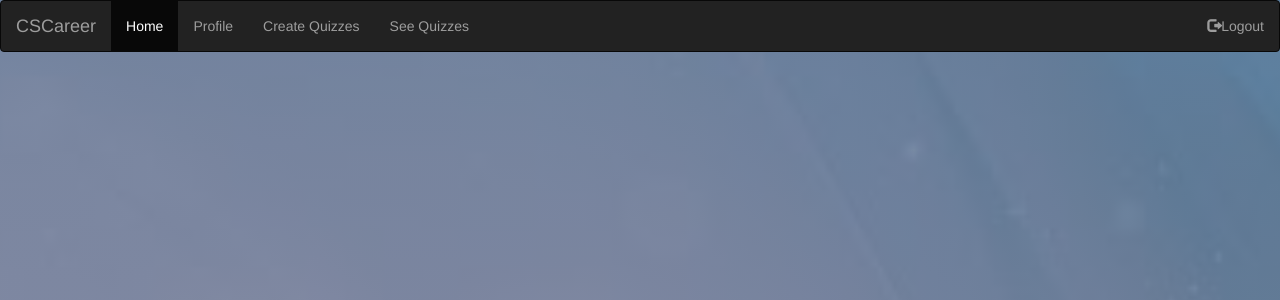
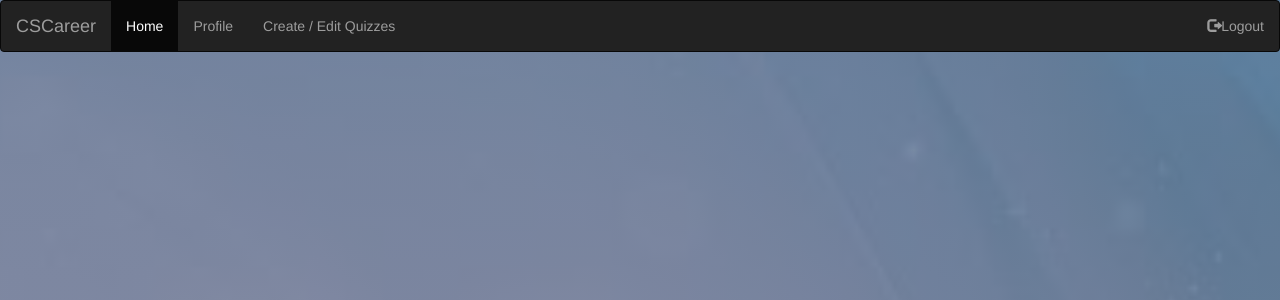
Before and after one commit to hamzapehlivan/Database-Project, a PHP site: page /admin.php in a window 1280 px wide. Shown: the top 300 px of the page. Run offline with PHP 8.4, Linux system fonts and the light colour scheme; the visitor is signed in with stand-in values (Sample User, id 1).

Commit message:
minor last changes

```diff
--- a/admin.php
+++ b/admin.php
@@ -21,8 +21,7 @@
     		<ul class="nav navbar-nav">
       			<li class="active"><a href="">Home</a></li>
 				<li><a href="admin-profile.php">Profile</a></li>
-				<li><a href="">Create Quizzes</a></li>
-      			<li><a href="">See Quizzes</a></li>
+				<li><a href="edit-quiz.php">Create / Edit Quizzes</a></li>
     		</ul>
 			<ul class="nav navbar-nav navbar-right">
       			<li><a href="logout.php"><span class="glyphicon glyphicon-log-out"></span>Logout</a></li>
```
Also changed, not shown: admin-profile.php (+7 -4 lines).
